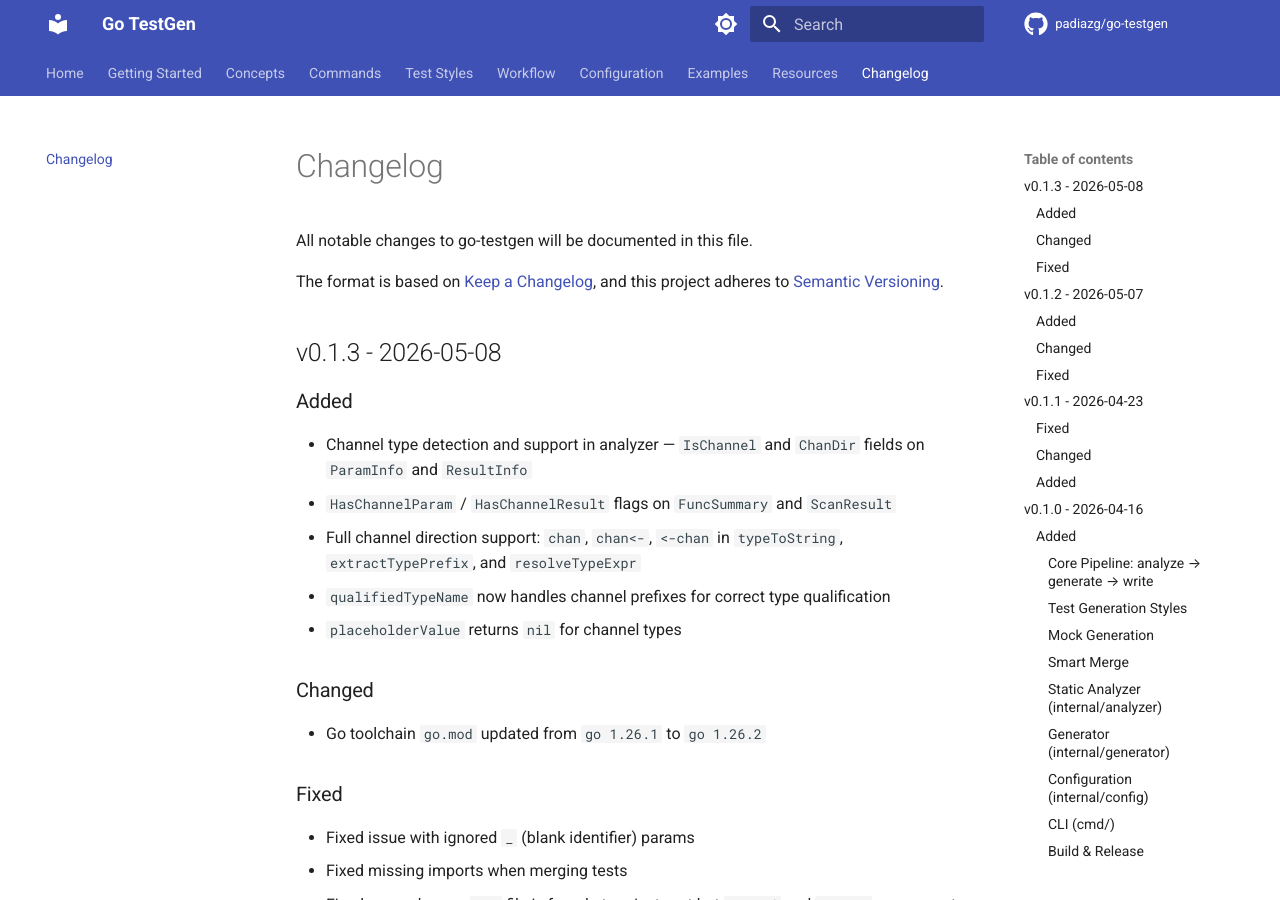
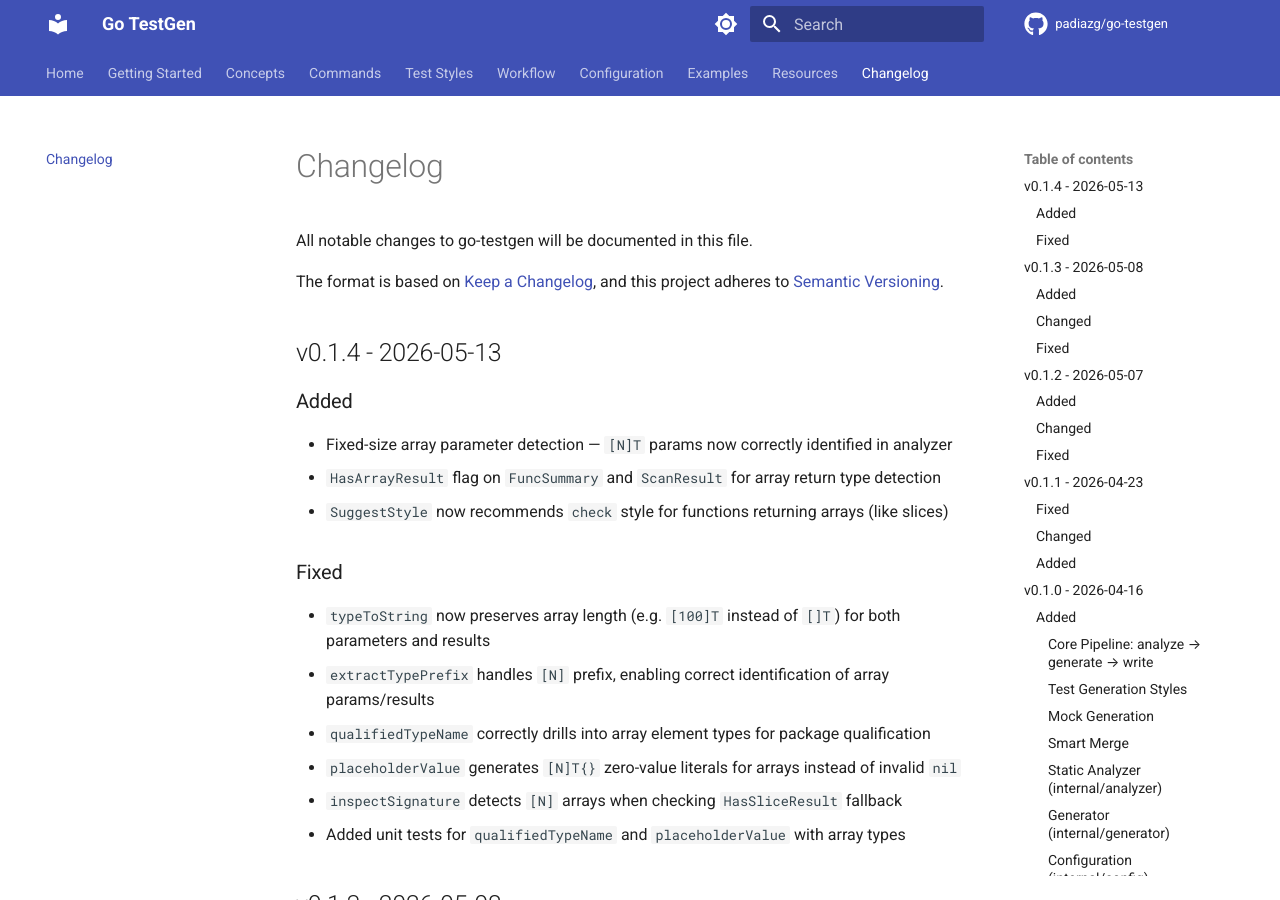
Before and after one commit to padiazg/go-testgen, an MkDocs documentation site: the page built from doc/docs/changelog.md, in a window 1280 px wide and 900 px high. Built offline with MkDocs 1.6.1 and Material for MkDocs 9.7.7, drawn with Linux system fonts in a browser that asks for light colours; comment, search, counter and statistics services are not loaded.

Commit message:
docs: add v0.1.4 entry to doc changelog

```diff
--- a/doc/docs/changelog.md
+++ b/doc/docs/changelog.md
@@ -4,6 +4,23 @@ All notable changes to go-testgen will be documented in this file.
 
 The format is based on [Keep a Changelog](https://keepachangelog.com/en/1.0.0/),
 and this project adheres to [Semantic Versioning](https://semver.org/spec/v2.0.0.html).
+
+## v0.1.4 - 2026-05-13
+
+### Added
+
+- Fixed-size array parameter detection — `[N]T` params now correctly identified in analyzer
+- `HasArrayResult` flag on `FuncSummary` and `ScanResult` for array return type detection
+- `SuggestStyle` now recommends `check` style for functions returning arrays (like slices)
+
+### Fixed
+
+- `typeToString` now preserves array length (e.g. `[100]T` instead of `[]T`) for both parameters and results
+- `extractTypePrefix` handles `[N]` prefix, enabling correct identification of array params/results
+- `qualifiedTypeName` correctly drills into array element types for package qualification
+- `placeholderValue` generates `[N]T{}` zero-value literals for arrays instead of invalid `nil`
+- `inspectSignature` detects `[N]` arrays when checking `HasSliceResult` fallback
+- Added unit tests for `qualifiedTypeName` and `placeholderValue` with array types
 
 ## v0.1.3 - 2026-05-08
 
```
